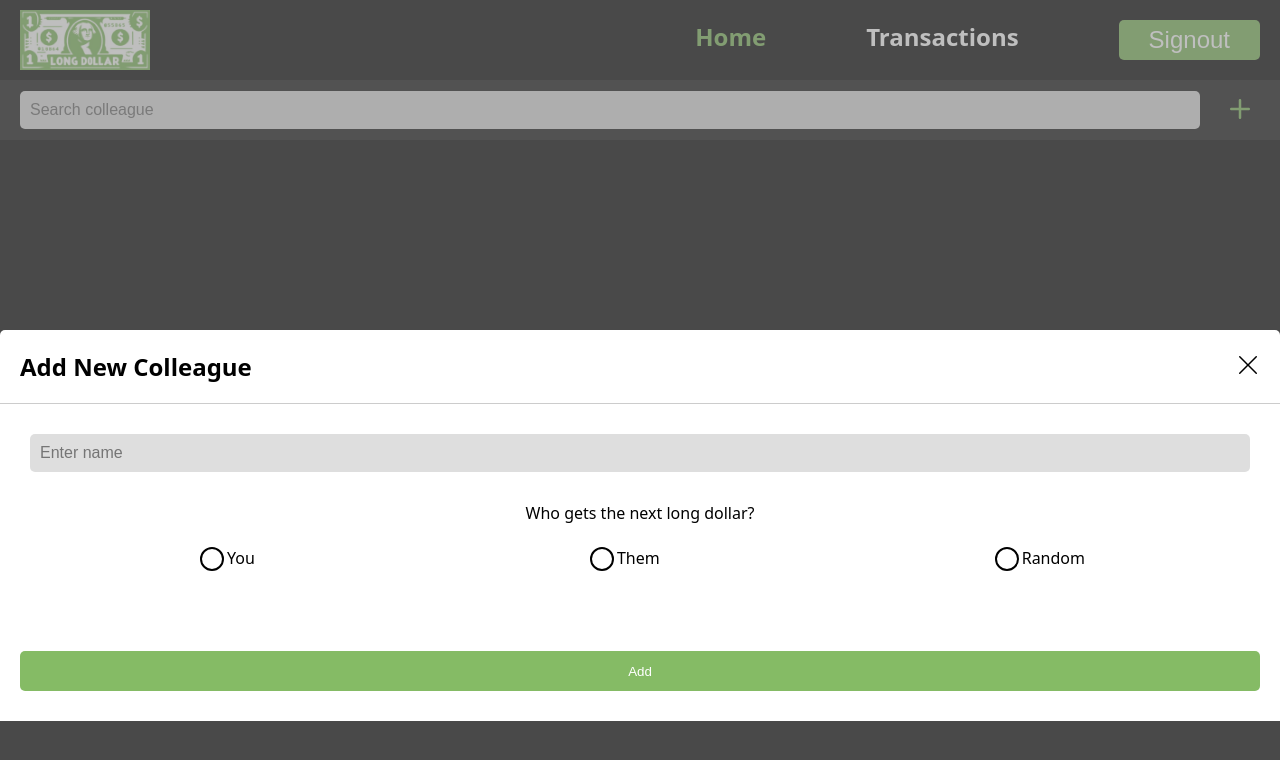
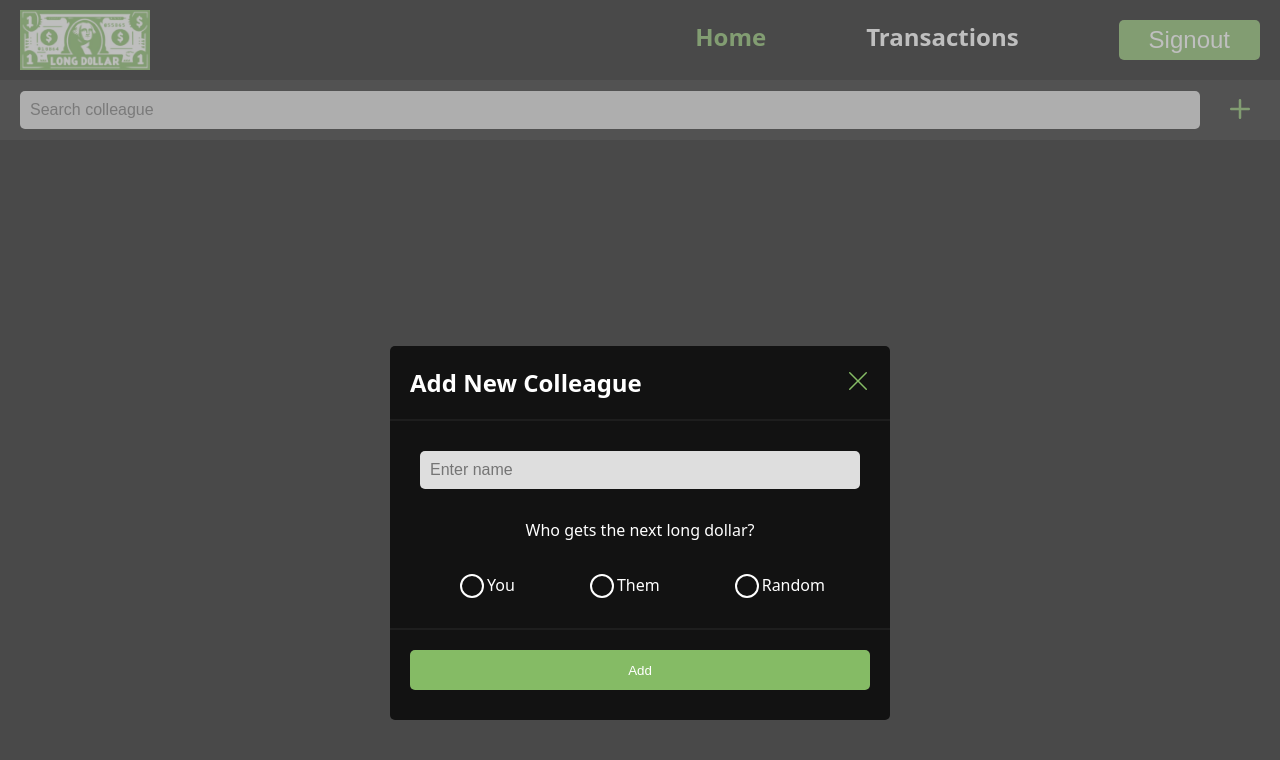
Before and after one commit to BrandonGatewood/Long-Dollar, a React (Vite) app in the folder frontend/: page / in a window 1280 px wide. Both pictures are taken after a click on the button 1240 px from the left and 110 px from the top of the page. Shown: the top 760 px of the page. Built offline with nearby package versions, Linux system fonts and the light colour scheme; no server answers.

Commit message:
changed design for adding modal

```diff
--- a/frontend/src/components/modals/AddColleagueModal.jsx
+++ b/frontend/src/components/modals/AddColleagueModal.jsx
@@ -73,7 +73,7 @@ const AddColleagueModal = () => {
                         <div className='modalHeader'>
                             <h2>Add New Colleague</h2>
                             <button type='button' className='button' onClick={ handleModal } >
-                                <CloseIcon />
+                                <CloseIcon className='iconPrimary' />
                             </button>
                         </div>
                         <div className="modalBody">
--- a/frontend/src/css/button.css
+++ b/frontend/src/css/button.css
@@ -6,6 +6,10 @@
 
 .iconSecondary {
   fill: var(--black);
+}
+
+.iconWhite {
+  fill: var(--white);
 }
 
 .menuIcon {
--- a/frontend/src/css/components/modal.css
+++ b/frontend/src/css/components/modal.css
@@ -11,14 +11,15 @@
     background-color: rgba(128,128,128,0.5); /* color */
     transition: opacity 0.2s ease;
     z-index: 9;
+    display: flex;
+    justify-content: center;
 }
 
 .modalContent{
     position: fixed;
-    bottom: 79px;
-    width: 100%;
-    background-color: var(--white);
-    border-radius: 5px 5px 0 0;
+    bottom: 80px;
+    background-color: var(--background);
+    border-radius: 5px;
     z-index: 9;
 }
 
@@ -57,21 +58,22 @@
     padding: 0px 20px;
     display: flex;
     justify-content: space-between;
-    border-bottom: 1px solid var(--grey-border);
 }
 
 .modalBody {
     padding: 30px;
+    border-bottom: 2px solid rgba(255, 255, 255, 0.05);
+    border-top: 2px solid rgba(255, 255, 255, 0.05);
 }
 
 .modalText {
     text-align: center;
+    margin-bottom: 30px;
 }
 .modalFooter {
     text-align: end;
     padding: 20px 20px 30px 20px;
 }
-
 
 
 /*
@@ -82,7 +84,6 @@
 }
 
 .row {
-    padding: 20px 0 30px 0;
     display: flex;
     flex-direction: row;
     flex-wrap: wrap;
@@ -112,3 +113,17 @@
 .modalContentInfo {
     bottom: 0px;
 }
+
+/*  modal size for tablets and Desktop */
+@media (min-width: 601px)  {
+    .modalContent {
+        width: 500px;
+    }
+}
+
+/*  modal size for smart phones */
+@media (max-width: 600px) {
+    .modalContent {
+        width: 100%;
+    }
+}
--- a/frontend/src/index.css
+++ b/frontend/src/index.css
@@ -16,12 +16,12 @@ body {
   font-family: system-ui, -apple-system, BlinkMacSystemFont, 'Segoe UI', Roboto, Oxygen, Ubuntu, Cantarell, 'Open Sans', 'Helvetica Neue', sans-serif;
 }
 
-p {
+p, h3 {
   margin: 0;
 }
 
-h3 {
-  margin: 0;
+h2, p, label {
+  color: var(--white);
 }
 
 img {
@@ -56,7 +56,7 @@ input[type=radio] {
   appearance: none;
   padding: 10px;
   background-color: transparent;
-  border: var(--black) solid 2px;
+  border: var(--white) solid 2px;
   border-radius: 50%;
 }
 
```
